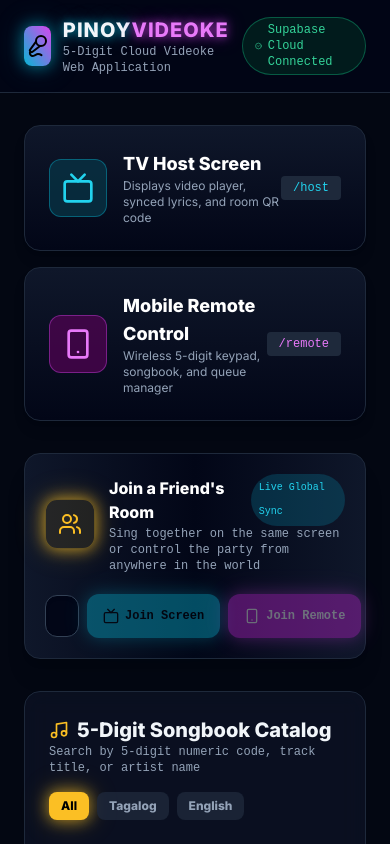
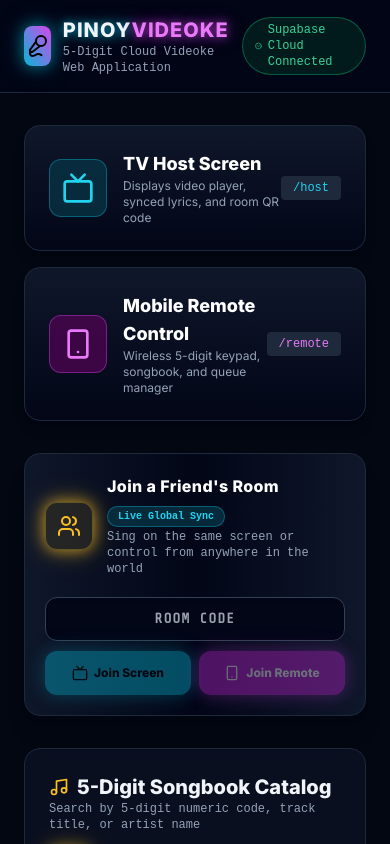
Before and after one commit to EduCode597/Karaoke, a React (Vite) app: page / in a window 390 px wide. Shown: the top 844 px of the page. Built offline with nearby package versions, Linux system fonts and the light colour scheme; no server answers; the database is empty.

Commit message:
fix(ui): improve responsive layout and prevent button overflow in Join Room card

```diff
--- a/src/App.tsx
+++ b/src/App.tsx
@@ -122,33 +122,38 @@ function HomeDashboard() {
         </div>
 
         {/* Join Existing Room Section (Cross-Globe Multi-Screen Sync) */}
-        <div className="p-5 sm:p-6 rounded-2xl bg-gradient-to-r from-slate-900 via-slate-950 to-slate-900 border border-slate-800 shadow-xl flex flex-col md:flex-row items-center justify-between gap-5">
-          <div className="flex items-center gap-3.5">
-            <div className="p-3 rounded-xl bg-amber-400/10 border border-amber-400/30 text-amber-400 shrink-0 shadow-neon-amber">
+        <div className="p-5 sm:p-6 rounded-2xl bg-gradient-to-r from-slate-900 via-slate-950 to-slate-900 border border-slate-800 shadow-xl flex flex-col lg:flex-row lg:items-center justify-between gap-5 overflow-hidden">
+          {/* Left Info Column */}
+          <div className="flex items-center gap-3.5 min-w-0">
+            <div className="w-12 h-12 rounded-xl bg-amber-400/10 border border-amber-400/30 text-amber-400 flex items-center justify-center shrink-0 shadow-neon-amber">
               <Users className="w-6 h-6" />
             </div>
-            <div>
-              <h2 className="text-base font-bold text-white flex items-center gap-2">
-                <span>Join a Friend's Room</span>
-                <span className="text-[10px] px-2 py-0.5 rounded-full bg-cyan-500/20 text-cyan-400 font-mono font-normal">
+            <div className="min-w-0">
+              <div className="flex items-center gap-2 flex-wrap">
+                <h2 className="text-base sm:text-lg font-bold text-white tracking-wide">
+                  Join a Friend's Room
+                </h2>
+                <span className="text-[10px] px-2.5 py-0.5 rounded-full bg-cyan-950/80 border border-cyan-500/40 text-cyan-400 font-mono font-semibold whitespace-nowrap">
                   Live Global Sync
                 </span>
-              </h2>
-              <p className="text-xs text-slate-400 font-mono">
-                Sing together on the same screen or control the party from anywhere in the world
+              </div>
+              <p className="text-xs text-slate-400 font-mono mt-0.5">
+                Sing on the same screen or control from anywhere in the world
               </p>
             </div>
           </div>
 
-          <div className="flex items-center gap-2 w-full md:w-auto">
+          {/* Right Action Controls */}
+          <div className="flex flex-col sm:flex-row items-stretch sm:items-center gap-2.5 w-full lg:w-auto shrink-0">
             <input
               type="text"
               value={joinRoomCode}
               onChange={(e) => setJoinRoomCode(e.target.value.toUpperCase())}
-              placeholder="e.g. KANTA-88"
+              placeholder="ROOM CODE"
               maxLength={10}
-              className="px-4 py-2.5 rounded-xl bg-slate-950 border border-slate-700 text-amber-400 font-digital font-bold tracking-widest text-sm focus:border-amber-400 focus:outline-none w-full md:w-36 text-center uppercase shadow-inner"
+              className="px-4 py-2.5 rounded-xl bg-slate-950 border border-slate-700 text-amber-400 font-digital font-bold tracking-widest text-sm focus:border-amber-400 focus:outline-none w-full sm:w-36 text-center uppercase shadow-inner min-h-[44px]"
             />
+            <div className="flex items-center gap-2 w-full sm:w-auto">
               <button
                 onClick={() => {
                   if (joinRoomCode.trim()) {
@@ -156,9 +161,9 @@ function HomeDashboard() {
                   }
                 }}
                 disabled={!joinRoomCode.trim()}
-              className="px-4 py-2.5 rounded-xl bg-cyan-500 hover:bg-cyan-400 text-black font-bold text-xs sm:text-sm font-mono flex items-center gap-1.5 transition-all disabled:opacity-40 disabled:hover:bg-cyan-500 shrink-0 shadow-neon-cyan touch-manipulation min-h-[44px]"
+                className="flex-1 sm:flex-initial px-4 py-2.5 rounded-xl bg-cyan-500 hover:bg-cyan-400 active:scale-95 text-black font-bold text-xs sm:text-sm flex items-center justify-center gap-1.5 transition-all disabled:opacity-40 disabled:hover:bg-cyan-500 shadow-neon-cyan touch-manipulation min-h-[44px] whitespace-nowrap"
               >
-              <Tv className="w-4 h-4" />
+                <Tv className="w-4 h-4 shrink-0" />
                 <span>Join Screen</span>
               </button>
               <button
@@ -168,11 +173,12 @@ function HomeDashboard() {
                   }
                 }}
                 disabled={!joinRoomCode.trim()}
-              className="px-4 py-2.5 rounded-xl bg-fuchsia-600 hover:bg-fuchsia-500 text-white font-bold text-xs sm:text-sm font-mono flex items-center gap-1.5 transition-all disabled:opacity-40 disabled:hover:bg-fuchsia-600 shrink-0 shadow-neon-magenta touch-manipulation min-h-[44px]"
+                className="flex-1 sm:flex-initial px-4 py-2.5 rounded-xl bg-fuchsia-600 hover:bg-fuchsia-500 active:scale-95 text-white font-bold text-xs sm:text-sm flex items-center justify-center gap-1.5 transition-all disabled:opacity-40 disabled:hover:bg-fuchsia-600 shadow-neon-magenta touch-manipulation min-h-[44px] whitespace-nowrap"
               >
-              <Smartphone className="w-4 h-4" />
+                <Smartphone className="w-4 h-4 shrink-0" />
                 <span>Join Remote</span>
               </button>
+            </div>
           </div>
         </div>
 
```
Lines whose indentation alone changed are shown as unchanged.
